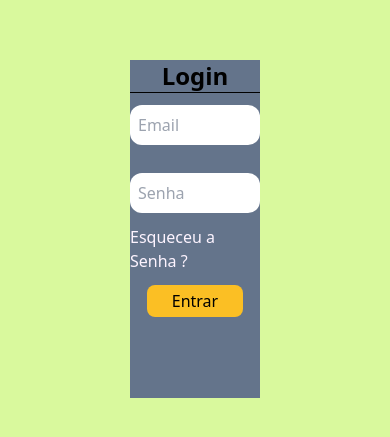
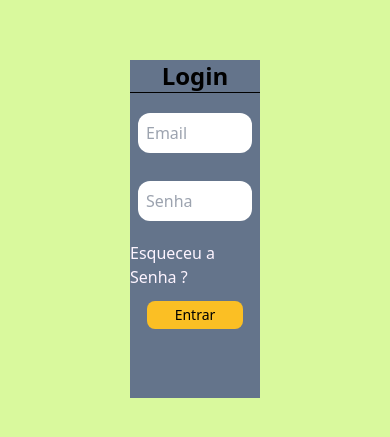
Before and after one commit to Samuel-Oliveira-C/Form-Next-React, a Next.js app in the folder form-app/: page /componentes/FormComponent in a window 390 px wide. Shown: the part 193-630 px from the top of the page. Built offline with nearby package versions, Linux system fonts and the light colour scheme.

Commit message:
Responsividade para tablets

```diff
--- a/form-app/src/pages/componentes/FormComponent.tsx
+++ b/form-app/src/pages/componentes/FormComponent.tsx
@@ -6,12 +6,12 @@ const FormComponent = () =>{
 
 
     return(
-        <form className="bg-slate-500 w-1/3 h-2/5 flex flex-col gap-3 ">
+        <form className="bg-slate-500 w-1/3 h-2/5 flex flex-col gap-3 sm: justify-start">
             <div>
                 <h1 className="text-center text-2xl font-bold">Login</h1>
                 <div className="w-full h-px bg-black"></div>
             </div>
-            <div className="flex flex-col gap-7">
+            <div className="flex flex-col gap-7 sm: p-2">
             <input
                 className="rounded-xl p-2 "
                 type="email"
@@ -27,11 +27,11 @@ const FormComponent = () =>{
                 onChange={key => setPasswordState(key.target.value)}
             />
             </div>
-            <div className="flex justify-end">
+            <div className="flex justify-end sm:text-sm">
                 <a href="" className="mr-3 text-fuchsia-50 ">
                     Esqueceu a Senha ?</a>
             </div>
-            <div className="flex justify-center">
+            <div className="flex justify-center sm:mt-2 text-sm">
             <button className="bg-amber-400 rounded-lg w-24 p-1">Entrar</button>
             </div>
         </form>
```
Also changed, not shown: form-app/package.json (+5 -4 lines), 1 other file (tests, documents, lock files or other folders).
